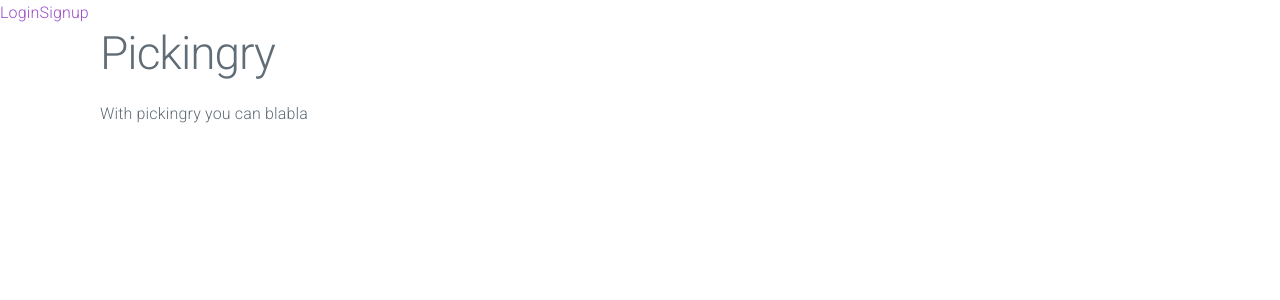
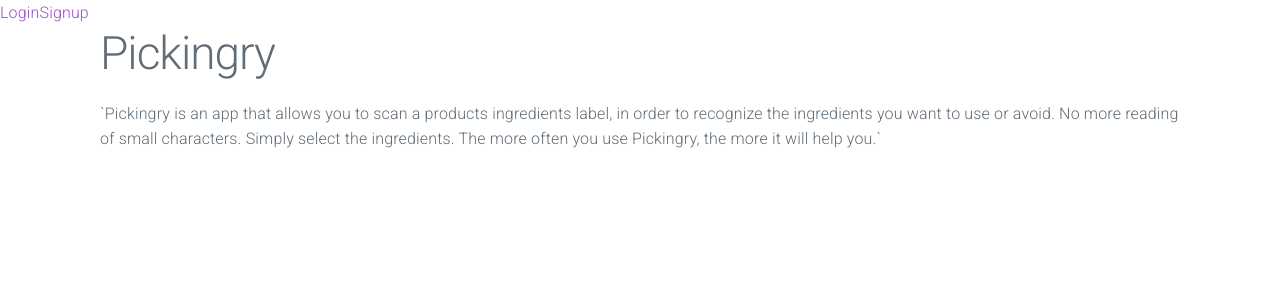
Before and after one commit to robby3bergen/ironhackFinalProject-frontend, a React (Create React App) app: page / in a window 1280 px wide. Shown: the top 300 px of the page. Built offline with nearby package versions, Linux system fonts and the light colour scheme; no server answers.

Commit message:
clear console logs

```diff
--- a/src/components/IngredientsList.js
+++ b/src/components/IngredientsList.js
@@ -8,8 +8,6 @@
   }
 
   handlePreferences = (newPreference, ingredient) => {
-    console.log('new Preference', newPreference)
-    console.log('ingrid', ingredient)
     const preferences = {...this.state.lookupForPreferences}
     preferences[ingredient] = newPreference
     this.setState({
@@ -39,7 +37,6 @@
             lookupForPreferences[name] = preference;
           }
         })
-        //console.log(lookupForPreferences);
         this.setState({lookupForPreferences: lookupForPreferences});
       })
       .catch((error) => {
@@ -54,8 +51,6 @@
       })
     .catch( error => console.log(error) )
   }
-
-
 
   render() {
     if (!this.props.ingredientInformation) {
--- a/src/pages/Home.js
+++ b/src/pages/Home.js
@@ -5,7 +5,11 @@
     return (
       <div>
         <h1>Pickingry</h1>
-        <p>With pickingry you can blabla</p>
+        <artickle>
+          `Pickingry is an app that allows you to scan a products ingredients label,
+          in order to recognize the ingredients you want to use or avoid. No more reading of small characters.
+          Simply select the ingredients. The more often you use Pickingry, the more it will help you.`
+        </artickle>
       </div>
     );
   }
--- a/src/pages/Ingredients.js
+++ b/src/pages/Ingredients.js
@@ -9,10 +9,6 @@
     showCamera: true,
     ingredientInformation: null,
     ingredient: null
-  }
-
-  componentDidMount() {
-    console.log('ingredient component did mount');
   }
 
   // ============== convert image into text upon screenshot
```
Also changed, not shown: src/lib/ingredient-service.js (+0 -3 lines).
